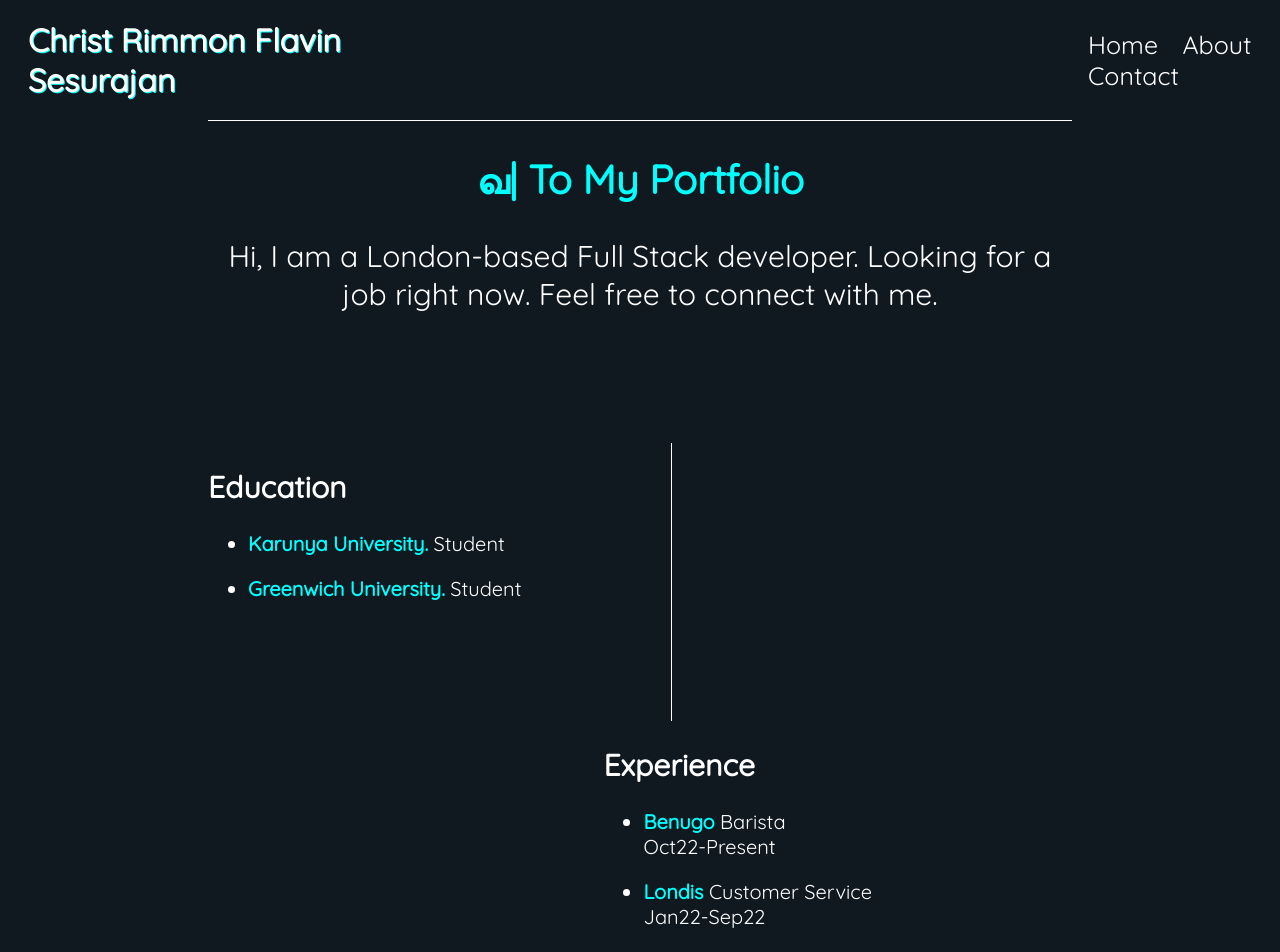
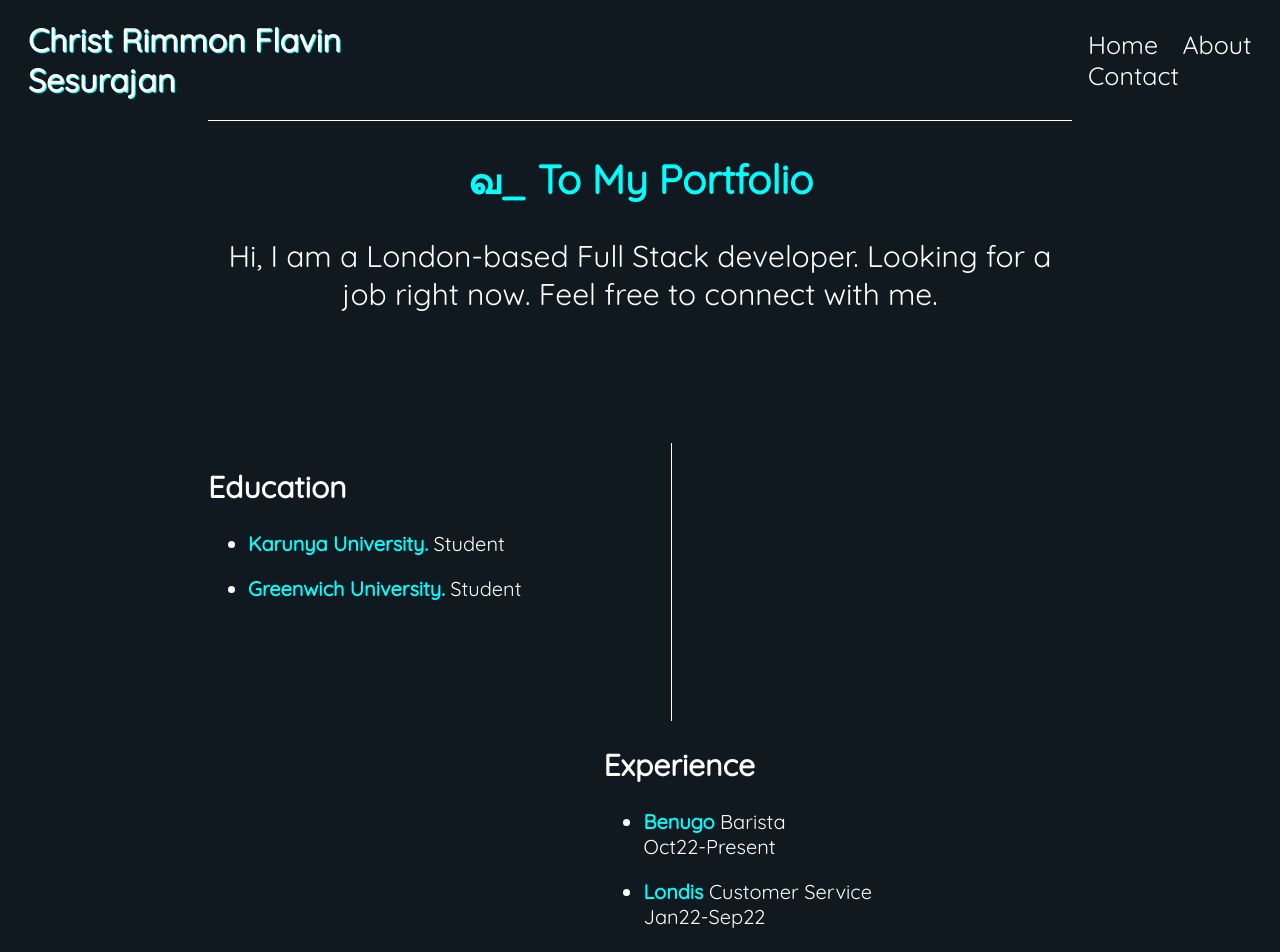
Before and after one commit to ChristSesurajan/Rimmonportfolio.github.io, a plain HTML site: page index.html in a window 1280 px wide. Shown: the top 952 px of the page. Drawn offline with Linux system fonts and the light colour scheme.

Commit message:
Update index.html

```diff
--- a/index.html
+++ b/index.html
@@ -32,7 +32,7 @@
             </header>
         <main id="about">
             <div id="welcomeco">
-                <h2 id="welcome"><span id="wel">Welcome</span>| To My Portfolio</h2>
+                <h2 id="welcome"><span id="wel">Welcome</span><span id="mark">_</span> To My Portfolio</h2>
                 <p id="pass1">
                     Hi, I am a London-based Full Stack developer. Looking for a job right now. Feel free to connect with me.
                 </p>
```
